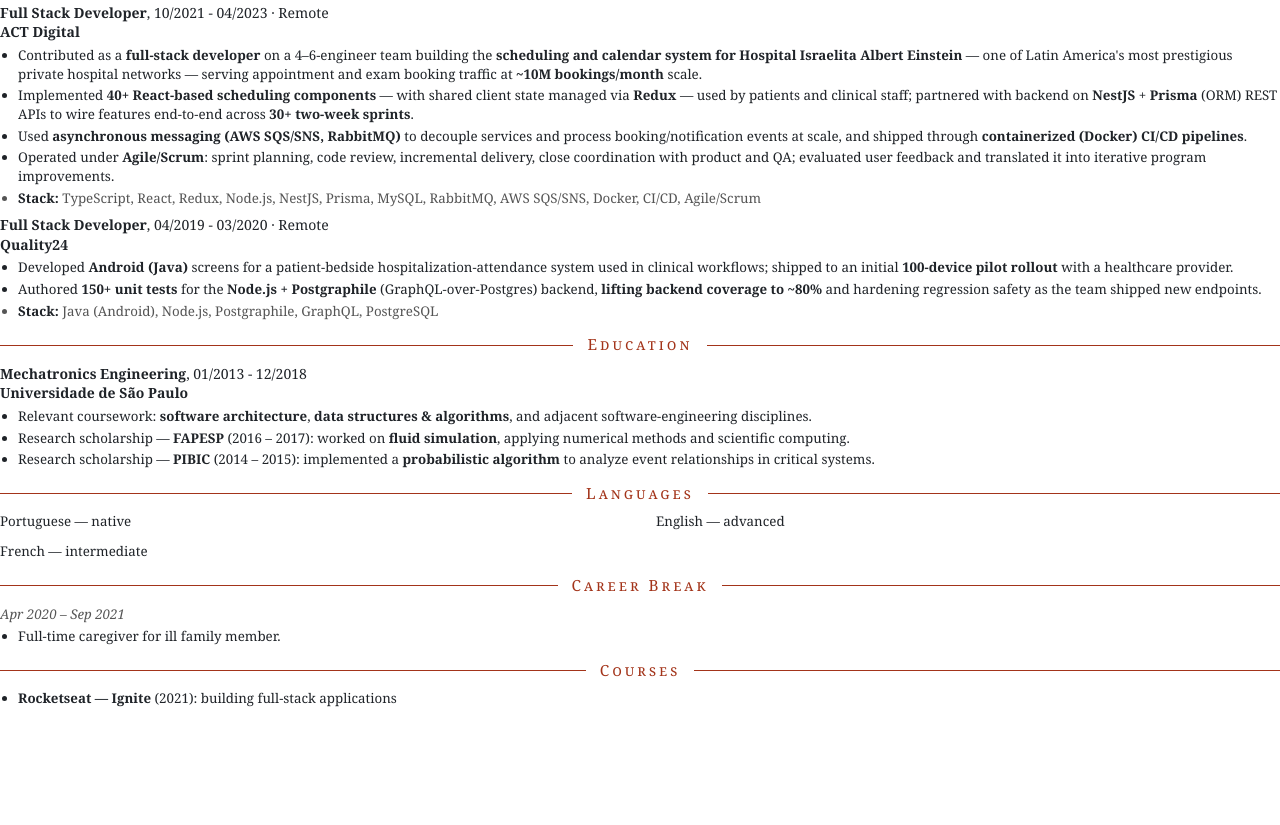
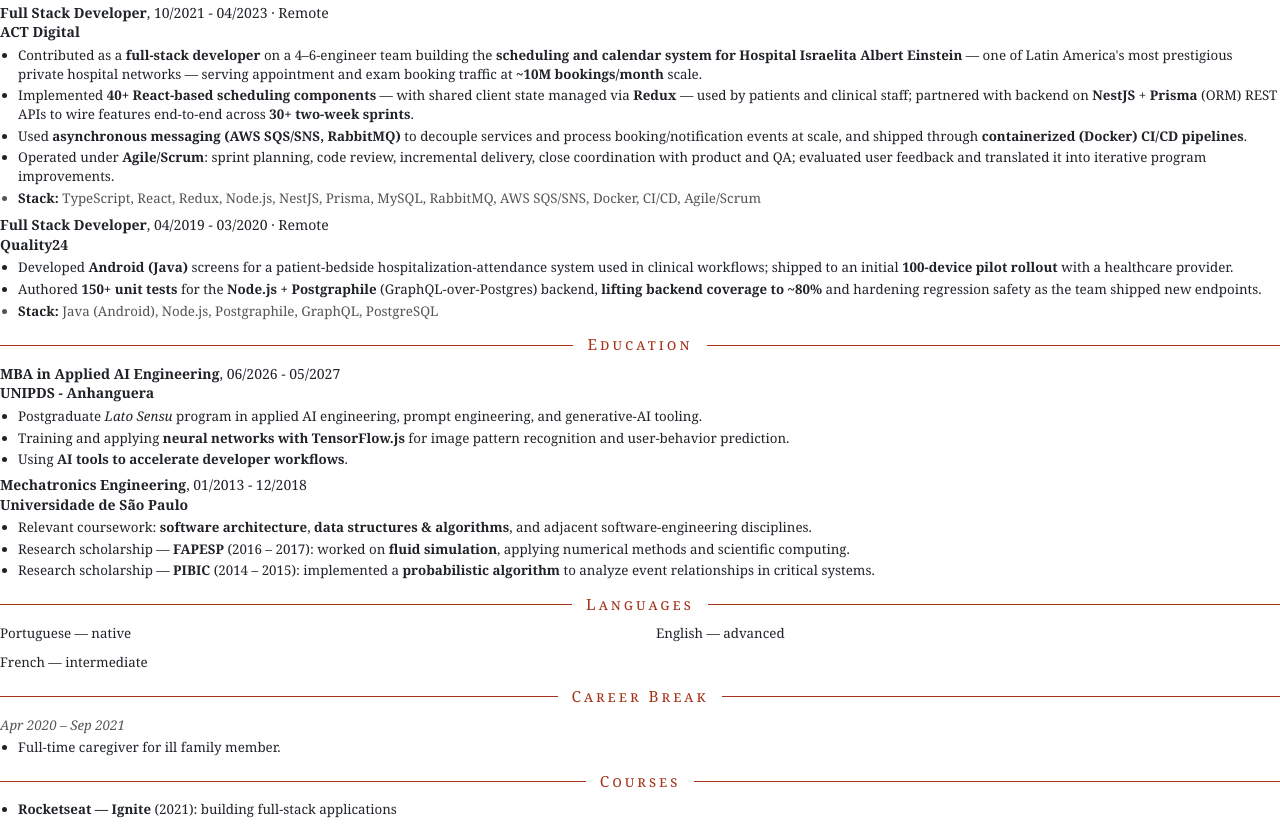
Before and after one commit to gitnlsn/cv, a website: page index.html in a window 1280 px wide. Shown: the part 1481-2306 px from the top of the page. Before the commit the page ends 2195 px from the top, so only its background shows below. Drawn offline with Linux system fonts and the light colour scheme.

Commit message:
udpated cv with UNIPDS MBA

```diff
--- a/index.html
+++ b/index.html
@@ -351,6 +351,13 @@
 </ul>
 
 <h2>Education</h2>
+<div class="edu-degree"><strong>MBA in Applied AI Engineering</strong>, 06/2026 - 05/2027</div>
+<div class="edu-school"><strong>UNIPDS - Anhanguera</strong></div>
+<ul>
+  <li>Postgraduate <em>Lato Sensu</em> program in applied AI engineering, prompt engineering, and generative-AI tooling.</li>
+  <li>Training and applying <strong>neural networks with TensorFlow.js</strong> for image pattern recognition and user-behavior prediction.</li>
+  <li>Using <strong>AI tools to accelerate developer workflows</strong>.</li>
+</ul>
 <div class="edu-degree"><strong>Mechatronics Engineering</strong>, 01/2013 - 12/2018</div>
 <div class="edu-school"><strong>Universidade de São Paulo</strong></div>
 <ul>
```
Also changed, not shown: CV.md (+6 -0 lines), 1 other file.
